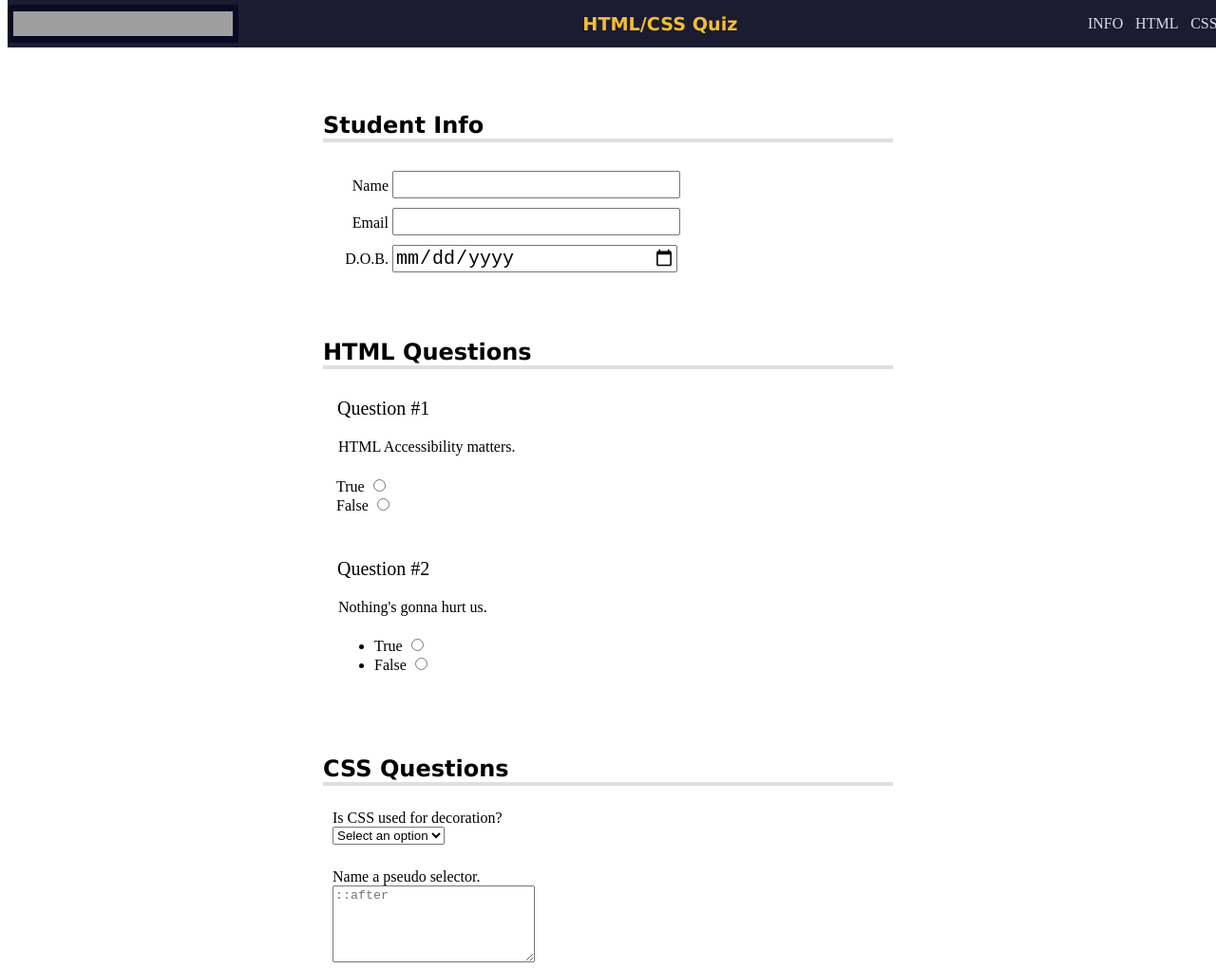
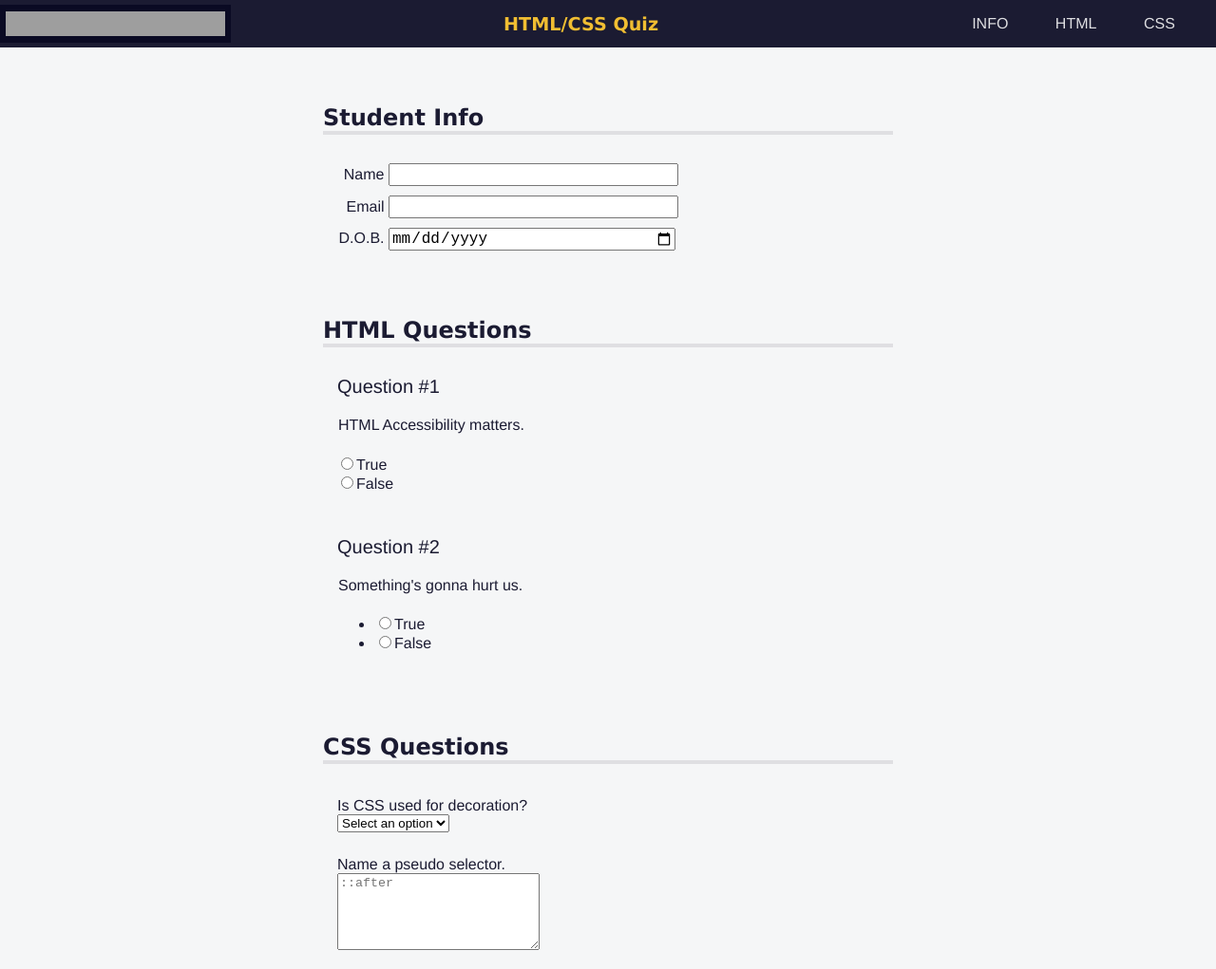
Before and after one commit to ScubaMonster/-9-Accessibility-and-Quiz, a plain HTML site: page index.html in a window 1280 px wide. Shown: the top 1021 px of the page at 95% size. Drawn offline with Linux system fonts and the light colour scheme; grey boxes are pictures that could not be loaded.

Commit message:
Fixed some mistakes - radio in q1a2 still shows

```diff
--- a/index.html
+++ b/index.html
@@ -31,8 +31,8 @@
           <input id="student-name" type="text" name="student-name">
         </div>
         <div class="info">
-          <label for="email">Email</label>
-          <input id="email" type="email" name="email">
+          <label for="student-email">Email</label>
+          <input id="email" type="email" name="student-email">
         </div>
         <div class="info">
           <label for="date-of-birth">D.O.B.<span class="sr-only">(Date of Birth)</span></label>
@@ -47,13 +47,13 @@
             <legend>HTML Accessibility matters.</legend>
             <ul class="answers-list">
               <li>
-                <label for="q1-a1">True
-                  <input type="radio" id="q1-a1" name="q1" value="true">
+                <label for="q1-a1">
+                  <input type="radio" id="q1-a1" name="q1" value="true">True
                 </label>
               </li>
               <li>
-                <label for="q1-a2">False
-                  <input type="radio" id="q1-a2" name="q1" value="false">
+                <label for="q1-a2">
+                  <input type="radio" id="q1-a2" name="q1" value="false">False
                 </label>
               </li>
             </ul>
@@ -62,16 +62,16 @@
         <div class="question-block">
           <p>2</p>
           <fieldset class="question" name="hurt-question">
-            <legend>Nothing's gonna hurt us.</legend>
+            <legend>Something's gonna hurt us.</legend>
             <ul class="anwers-list">
               <li>
-                <label for="q2-a1">True
-                  <input type="radio" id="q2-a1" name="q2" value="true">
+                <label for="q2-a1">
+                  <input type="radio" id="q2-a1" name="q2" value="true">True
                 </label>
               </li>
               <li>
-                <label for="q2-a2">False
-                  <input type="radio" id="q2-a2" name="q2" value="false">
+                <label for="q2-a2">
+                  <input type="radio" id="q2-a2" name="q2" value="false">False
                 </label>
               </li>
             </ul>
@@ -112,6 +112,4 @@
   </footer>
 </body>
 
-
-
 </html>
--- a/styles.css
+++ b/styles.css
@@ -1,15 +1,17 @@
 @media (prefers-reduced-motion: no-preference) {
 
-* {
-    scroll-behavior: smooth;
+    * {
+        scroll-behavior: smooth;
+    }
 }
-} /*SUPER IMPORTANT */
 
-#logo {
-    width: max(100px, 18vw);
-    background-color: #0a0a23;
-    aspect-ratio: 35/4;
-    padding: 0.4rem;
+/*SUPER IMPORTANT */
+
+body {
+    background: #f5f6f7;
+    color: #1b1b32;
+    font-family: Helvetica;
+    margin: 0;
 }
 
 header {
@@ -23,14 +25,23 @@ header {
     top: 0;
 }
 
+#logo {
+    width: max(100px, 18vw);
+    background-color: #0a0a23;
+    aspect-ratio: 35/4;
+    padding: 0.4rem;
+}
+
 h1 {
     color: #f1be32;
     font-size: min(5vw, 1.2em);
     text-align: center;
 }
 
-main {
-    padding-top: 50px;
+nav {
+    width: 50%;
+    max-width: 300px;
+    height: 50px;
 }
 
 nav>ul {
@@ -43,9 +54,38 @@ nav>ul {
     height: 100%;
 }
 
+nav>ul>li {
+    /*or nav li */
+    color: #dfdfe2;
+    margin: 0 0.2rem;
+    padding: 0.2rem;
+    display: block;
+}
+
+nav>ul>li:hover {
+    background-color: #dfdfe2;
+    color: #1b1b32;
+    cursor: pointer;
+}
+
+li>a {
+    color: inherit;
+    text-decoration: none;
+}
+
+main {
+    padding-top: 50px;
+}
+
+section {
+    width: 80%;
+    max-width: 600px;
+    margin: 0 auto 10px auto;
+}
+
 h1,
 h2 {
-    font-family: Verdana, Geneva, Tahoma, sans-serif;
+    font-family: Verdana, Tahoma;
 }
 
 h2 {
@@ -54,64 +94,22 @@ h2 {
     padding-top: 60px;
 }
 
-.sr-only {
-    position: absolute;
-    width: 1px;
-    height: 1px;
-    padding: 0;
-    margin: -1px;
-    overflow: hidden;
-    clip: rect(0, 0, 0, 0);
-    white-space: nowrap;
-    border: 0;
-}
-
-p::before {
-    content: "Question #";
-}
-
-nav>ul>li {
-    /*or nav li */
-    color: #dfdfe2;
-    margin: 0 0.2rem;
-    padding: 0.2rem;
-    display: block;
-}
-
-li>a {
-    color: inherit;
-    text-decoration: none;
-}
-
-nav>ul>li:hover {
-    background-color: #dfdfe2;
-    color: #1b1b32;
-    cursor: pointer;
-}
-
-section {
-    width: 80%;
-    max-width: 600px;
-    margin-left: auto;
-    margin-right: auto;
-    margin-bottom: 10px;
-    margin-top: 0;
-}
-
 .info {
-    padding-top: 10px;
-    padding-left: 10px;
-    padding-right: 0;
-    padding-bottom: 0;
+    padding: 10px 0 0 5px;
 }
 
 .formrow {
-    margin-top: 10px;
-    padding: 0 10px;
+    margin-top: 30px;
+    padding: 0 15px;
 }
 
 input {
-    font-size: 20px;
+    font-size: 16px;
+}
+
+.info label,
+.info input {
+    display: inline-block;
 }
 
 .info input {
@@ -123,11 +121,6 @@ input {
     width: 10%;
     min-width: 55px;
     text-align: right;
-}
-
-.info label,
-.info input {
-    display: inline-block;
 }
 
 .question-block {
@@ -142,6 +135,10 @@ p {
     margin-top: 5px;
     padding-left: 15px;
     font-size: 20px;
+}
+
+p::before {
+    content: "Question #";
 }
 
 .question {
@@ -178,5 +175,17 @@ footer a {
 
 address {
     text-align: center;
-    padding: 10px;
+    padding: 0.3em;
 }
+
+.sr-only {
+    position: absolute;
+    width: 1px;
+    height: 1px;
+    padding: 0;
+    margin: -1px;
+    overflow: hidden;
+    clip: rect(0, 0, 0, 0);
+    white-space: nowrap;
+    border: 0;
+}
```
